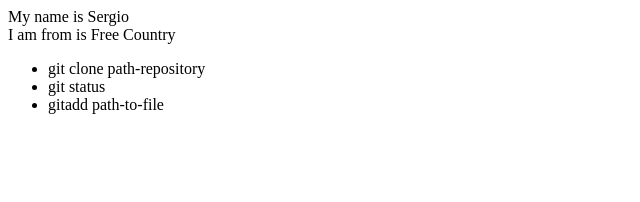
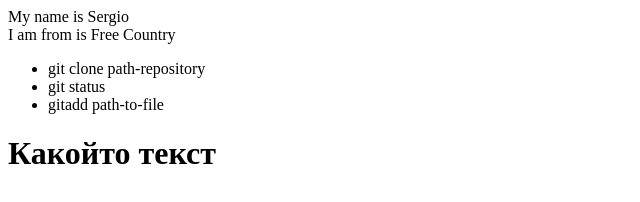
Before and after one commit to PuchekSergiy/git-lesson, a plain HTML site: page index.html in a window 1280 px wide. Shown: the whole page, without its empty margins (0-640 px from the left). Drawn offline with Linux system fonts and the light colour scheme.

```diff
--- a/index.html
+++ b/index.html
@@ -8,3 +8,4 @@
         <li>gitadd path-to-file  </li>
     </ul>
 </div>
+<div><h1>Какойто текст</h1></div>
```
